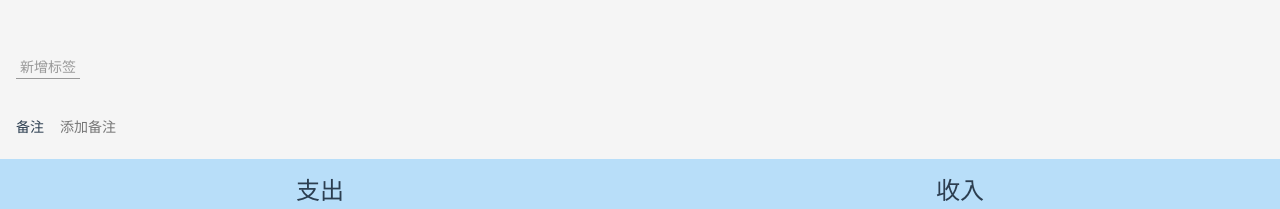
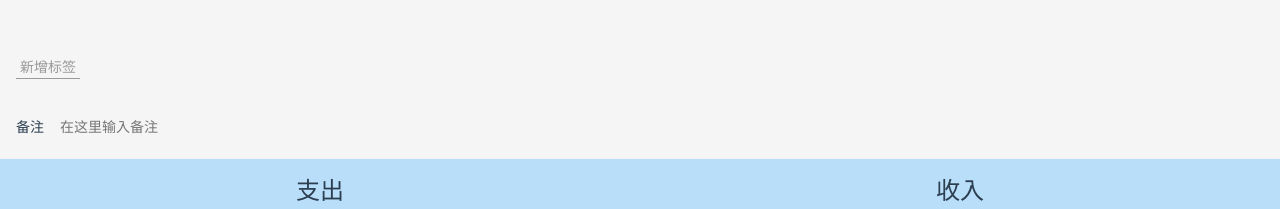
Before and after one commit to ShineQrr/pocket-keeping-website, a Vue app: page /#/money in a window 1280 px wide. Shown: the part 195-404 px from the top of the page. Built offline with nearby package versions, Linux system fonts and the light colour scheme.

Commit message:
把Notes.vue改成通用组件

```diff
--- a/src/components/Money/Notes.vue
+++ b/src/components/Money/Notes.vue
@@ -1,8 +1,8 @@
 <template>
   <div>
     <label class="notes">
-      <span class="name">备注</span>
-      <input type="text" v-model="value" placeholder="添加备注" />
+      <span class="name">{{this.fieldName}}</span>
+      <input type="text" v-model="value" :placeholder="this.placeholder" />
       <!-- <input type="text" :value="value" @input="changeNotes" placeholder="添加备注" /> -->
     </label>
   </div>
@@ -10,11 +10,15 @@
 
 <script lang="ts">
 import Vue from "vue";
-import { Component, Watch } from "vue-property-decorator";
+import { Component, Watch, Prop } from "vue-property-decorator";
 
 @Component
 export default class Notes extends Vue {
   value = "";
+
+  @Prop({ required: true }) fieldName!: string;
+  @Prop() placeholder?: string;
+
   @Watch("value")
   onValueChanged(value: string) {
     this.$emit("update:value", value);
--- a/src/views/EditLabel.vue
+++ b/src/views/EditLabel.vue
@@ -1,13 +1,22 @@
 <template>
-  <Layout>编辑标签</Layout>
+  <Layout>
+    <div>
+      <Icon name="left"></Icon>
+      <span>编辑标签</span>
+    </div>
+    <Notes field-name="标签名" placeholder="请输入标签名" />
+  </Layout>
 </template>
 
 <script lang="ts">
 import Vue from "vue";
 import { Component } from "vue-property-decorator";
 import tagListModel from "@/models/tagListModel";
+import Notes from "@/components/Money/Notes.vue";
 
-@Component
+@Component({
+  components: { Notes }
+})
 export default class EditLabel extends Vue {
   created() {
     const id = this.$route.params.id;
--- a/src/views/Money.vue
+++ b/src/views/Money.vue
@@ -4,7 +4,7 @@
       <!-- 顶部标签 -->
       <Tags :data-source.sync="tags" @update:selected="onUpdateTags"></Tags>
       <!-- 备注栏 -->
-      <Notes @update:value="onUpdateNotes"></Notes>
+      <Notes field-name="备注" placeholder="在这里输入备注" @update:value="onUpdateNotes"></Notes>
       <!-- 支出/收入 -->
       <Types :value.sync="record.type"></Types>
       <!-- 数字面板 -->
```
Also changed, not shown: src/assets/icons/back.svg (added), src/assets/icons/left.svg (added).
